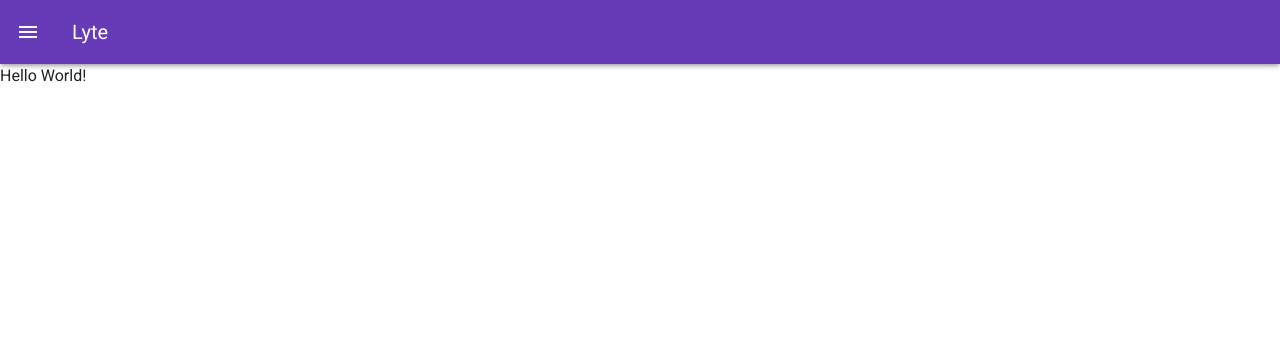
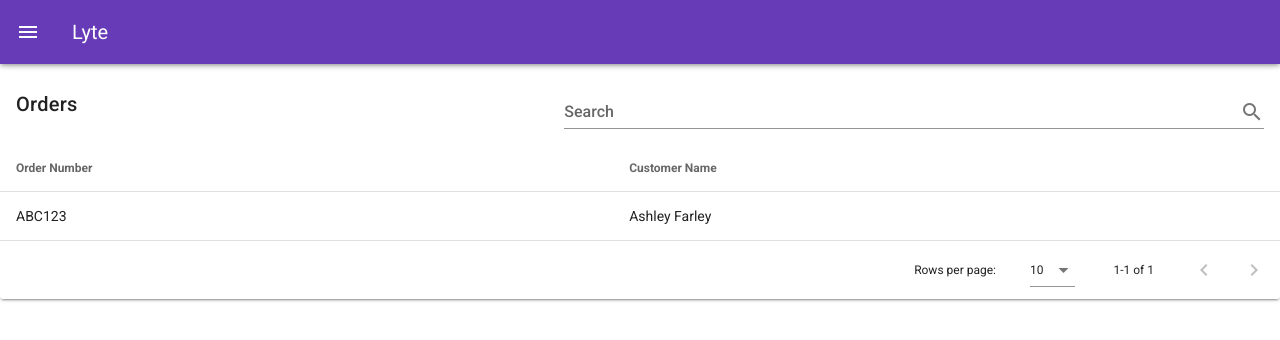
Before and after one commit to jffy0220/Lyte-UI, a Vue app in the folder lyte-ui/: page / in a window 1280 px wide. Shown: the top 340 px of the page. Built offline with nearby package versions, Linux system fonts and the light colour scheme.

Commit message:
DataTable Core Component INIT

```diff
--- a/lyte-ui/src/App.vue
+++ b/lyte-ui/src/App.vue
@@ -40,18 +40,21 @@
     </v-navigation-drawer>
 
     <v-main>
-      Hello World!
+      <data-table />
     </v-main>
   </v-app>
 </template>
 
 <script>
+import DataTable from './components/core/DataTable.vue';
 
 export default {
+  components: { DataTable },
   name: 'App',
   data: () => ({
     drawer: false,
-    group: null
+    group: null,
+
   })
 };
 </script>
--- /dev/null
+++ b/lyte-ui/src/components/core/DataTable.vue
@@ -0,0 +1,41 @@
+<template>
+    <v-card>
+        <v-card-title>
+          Orders
+          <v-spacer></v-spacer>
+          <v-text-field
+            v-model="search"
+            append-icon="mdi-magnify"
+            label="Search"
+            single-line
+            hide-details
+          ></v-text-field>
+        </v-card-title>
+        <v-data-table
+          :headers="headers"
+          :items="orders"
+          :search="search"
+        ></v-data-table>
+      </v-card>
+</template>
+
+<script>
+
+export default {
+    name: 'DataTable',
+    data: () => ({
+        search: '',
+        headers: [
+            { text: 'Order Number', value: 'order_number' },
+            { text: 'Customer Name', value: 'customer_name' }
+        ],
+        orders: [
+            {
+                order_number: 'ABC123',
+                customer_name: 'Ashley Farley'
+            }
+        ]
+    })
+}
+
+</script>
```
